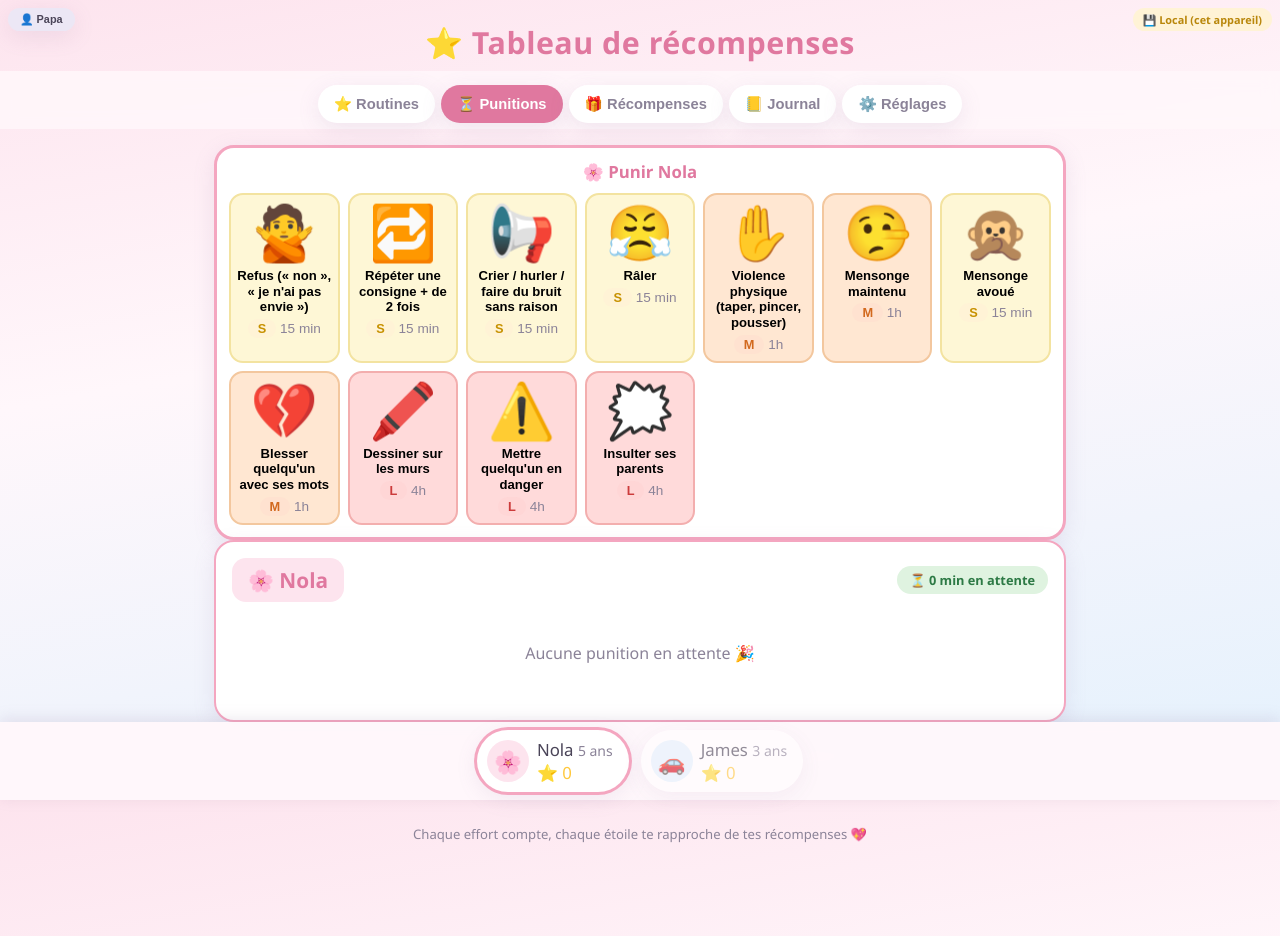
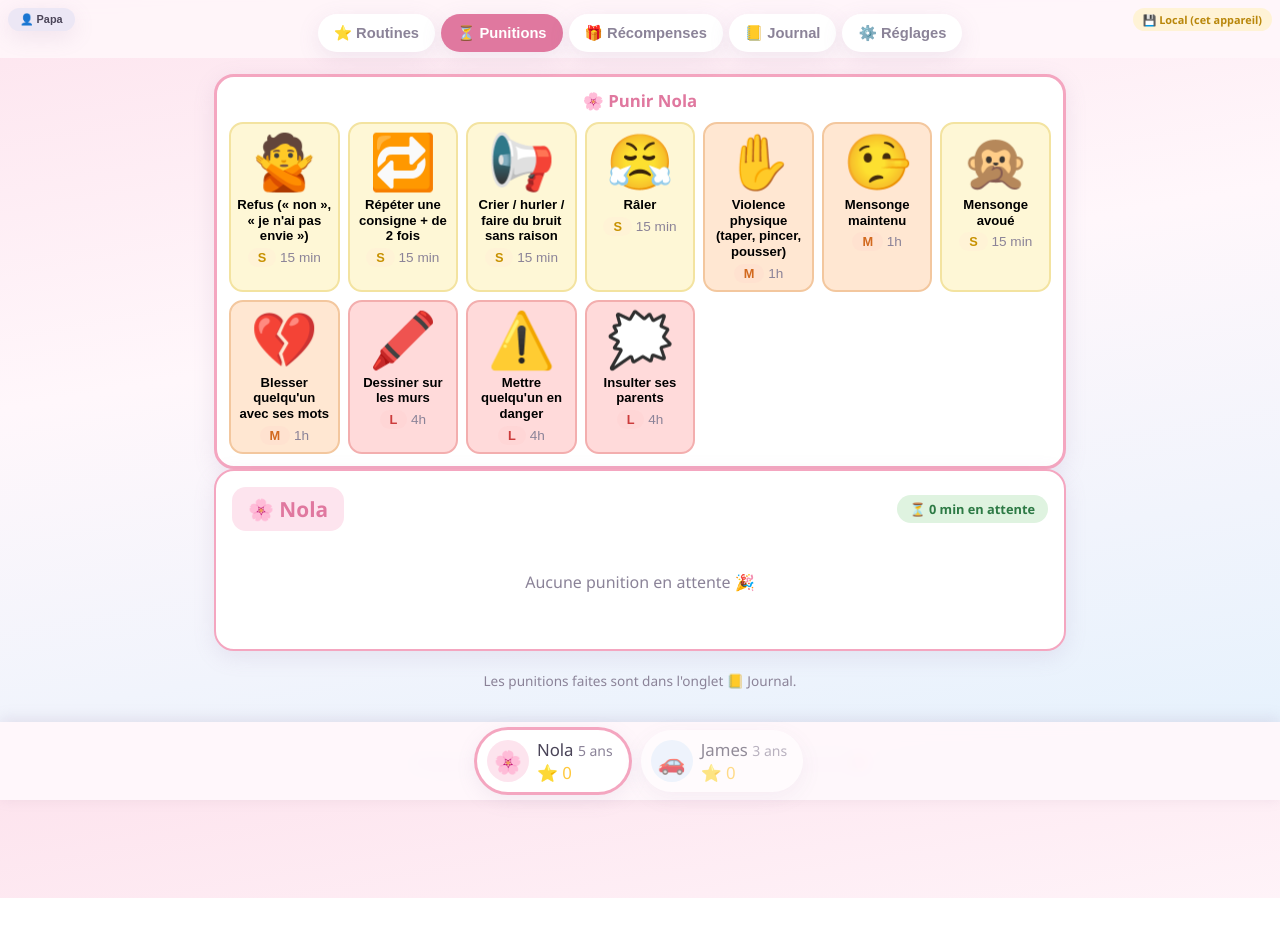
Before and after one commit to salommichael/Nola-James, a plain HTML site: page demo/index.html in a window 1280 px wide. After the commit the page ends 898 px from the top, so only its background shows below. Drawn offline with Linux system fonts and the light colour scheme; files that its build step writes are made by us from their sources.

Commit message:
Suppression de l'entete (titre) - on ne garde que les onglets

```diff
--- a/demo/index.html
+++ b/demo/index.html
@@ -19,10 +19,6 @@
   <div id="sync-badge" class="sync-badge" title="Mode de sauvegarde"></div>
   <button id="who-badge" class="who-badge" title="Qui utilise l'app ?"></button>
   <div id="demo-banner" class="demo-banner hidden"></div>
-
-  <header class="app-header">
-    <h1>⭐ Tableau de récompenses</h1>
-  </header>
 
   <nav class="tabs" id="tabs">
     <button data-tab="routines" class="tab active">⭐ Routines</button>
```
Also changed, not shown: index.html (+0 -4 lines).
